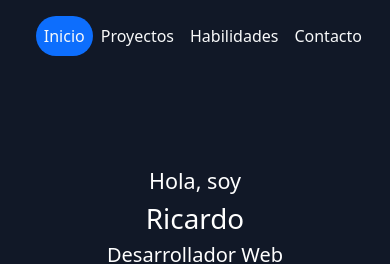
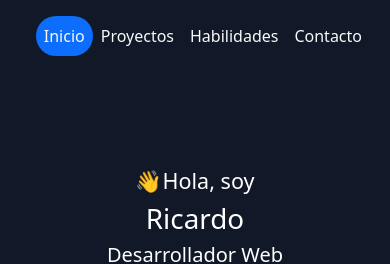
Before and after one commit to blackgoku-97/portafolio, a React (Vite) app: page / in a window 390 px wide. Shown: the top 264 px of the page. Built offline with nearby package versions, Linux system fonts and the light colour scheme; the HTML template or start-up script is replaced by a standard one.

Commit message:
responsive

```diff
--- a/src/Components/Inicio/Inicio.jsx
+++ b/src/Components/Inicio/Inicio.jsx
@@ -3,7 +3,7 @@ export const Inicio = () => {
       <div className="container mt-5 p-5">
         <div className="row align-items-center justify-content-center">
           <div className="col-md-6 text-center">
-            <h4 className="text-sm">Hola, soy</h4>
+            <h4 className="text-sm">👋Hola, soy</h4>
             <h1>Ricardo</h1>
             <h5 className="text-sm">Desarrollador Web</h5>
           </div>
```
